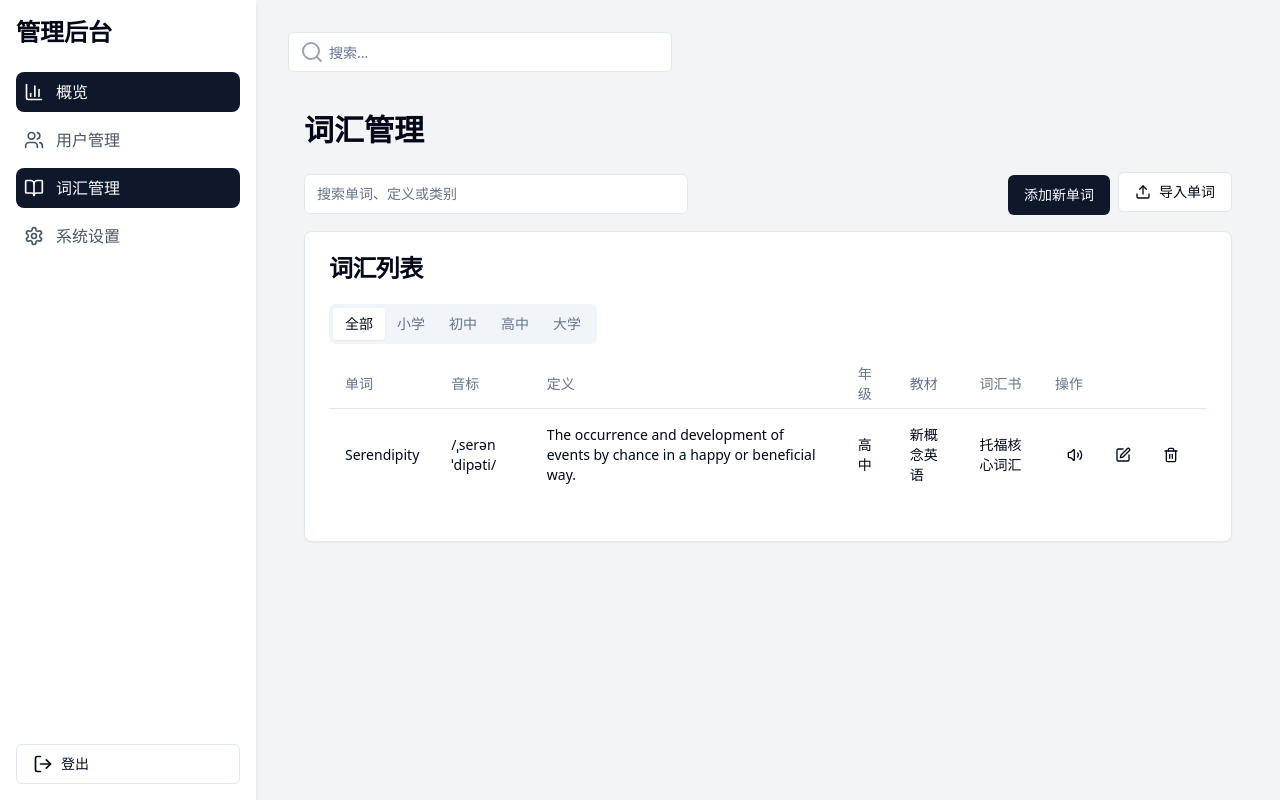
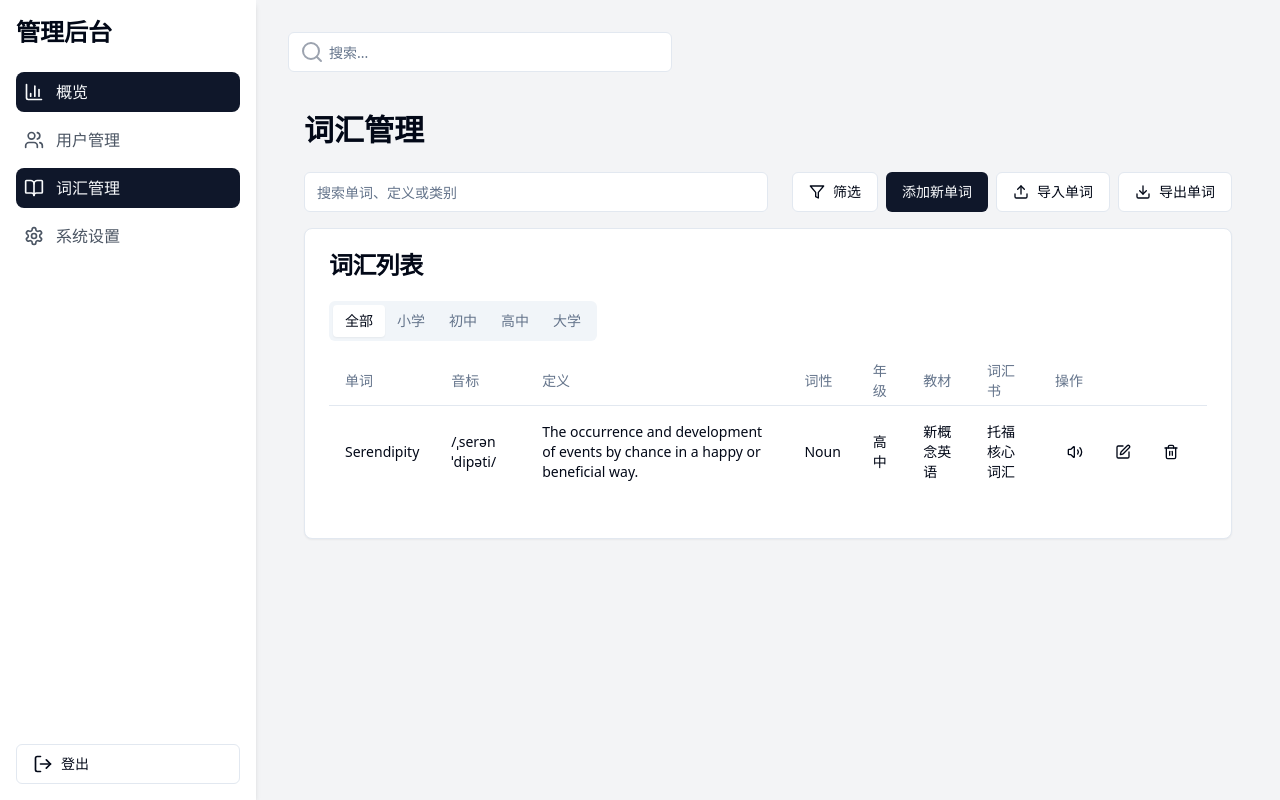
Before and after one commit to sohotv/wordwhiz-memory, a React (Vite) app: page /admin/words in a window 1280 px wide. Built offline with nearby package versions, Linux system fonts and the light colour scheme; sample sign-in values are in the browser's storage.

Commit message:
Enhance Vocabulary Management
Improved the layout and functionality of the vocabulary management page to provide an optimal user experience.
[skip gpt_engineer]

```diff
--- a/src/pages/WordManagement.jsx
+++ b/src/pages/WordManagement.jsx
@@ -9,7 +9,9 @@ import { Select, SelectContent, SelectItem, SelectTrigger, SelectValue } from "@
 import { Textarea } from "@/components/ui/textarea";
 import { Tabs, TabsContent, TabsList, TabsTrigger } from "@/components/ui/tabs";
 import { Pagination } from "@/components/ui/pagination";
-import { Upload, Volume2, Edit, Trash2 } from "lucide-react";
+import { Upload, Volume2, Edit, Trash2, Filter, Download } from "lucide-react";
+import { Popover, PopoverContent, PopoverTrigger } from "@/components/ui/popover";
+import { Checkbox } from "@/components/ui/checkbox";
 
 const WordManagement = () => {
   const [words, setWords] = useState([
@@ -43,6 +45,12 @@ const WordManagement = () => {
   const [currentPage, setCurrentPage] = useState(1);
   const [itemsPerPage] = useState(10);
   const [activeTab, setActiveTab] = useState('all');
+  const [filters, setFilters] = useState({
+    grade: [],
+    textbook: [],
+    vocabularyBook: [],
+    category: []
+  });
 
   const handleAddWord = () => {
     if (newWord.word && newWord.definition) {
@@ -81,11 +89,29 @@ const WordManagement = () => {
     console.log('Importing words...');
   };
 
+  const handleExportWords = () => {
+    // Implement word export logic here
+    console.log('Exporting words...');
+  };
+
+  const handleFilterChange = (key, value) => {
+    setFilters(prev => ({
+      ...prev,
+      [key]: prev[key].includes(value)
+        ? prev[key].filter(item => item !== value)
+        : [...prev[key], value]
+    }));
+  };
+
   const filteredWords = words.filter(word =>
     (word.word.toLowerCase().includes(searchTerm.toLowerCase()) ||
     word.definition.toLowerCase().includes(searchTerm.toLowerCase()) ||
     word.category.toLowerCase().includes(searchTerm.toLowerCase())) &&
-    (activeTab === 'all' || word.grade === activeTab)
+    (activeTab === 'all' || word.grade === activeTab) &&
+    (filters.grade.length === 0 || filters.grade.includes(word.grade)) &&
+    (filters.textbook.length === 0 || filters.textbook.includes(word.textbook)) &&
+    (filters.vocabularyBook.length === 0 || filters.vocabularyBook.includes(word.vocabularyBook)) &&
+    (filters.category.length === 0 || filters.category.includes(word.category))
   );
 
   // Pagination
@@ -95,17 +121,65 @@ const WordManagement = () => {
 
   const paginate = (pageNumber) => setCurrentPage(pageNumber);
 
+  const renderFilters = () => (
+    <Popover>
+      <PopoverTrigger asChild>
+        <Button variant="outline" className="ml-2">
+          <Filter className="mr-2 h-4 w-4" />
+          筛选
+        </Button>
+      </PopoverTrigger>
+      <PopoverContent className="w-80">
+        <div className="grid gap-4">
+          <div className="space-y-2">
+            <h4 className="font-medium leading-none">年级</h4>
+            <div className="grid grid-cols-2 gap-2">
+              {['小学', '初中', '高中', '大学'].map((grade) => (
+                <div key={grade} className="flex items-center space-x-2">
+                  <Checkbox
+                    id={`grade-${grade}`}
+                    checked={filters.grade.includes(grade)}
+                    onCheckedChange={() => handleFilterChange('grade', grade)}
+                  />
+                  <label htmlFor={`grade-${grade}`}>{grade}</label>
+                </div>
+              ))}
+            </div>
+          </div>
+          <div className="space-y-2">
+            <h4 className="font-medium leading-none">词性</h4>
+            <div className="grid grid-cols-2 gap-2">
+              {['Noun', 'Verb', 'Adjective', 'Adverb'].map((category) => (
+                <div key={category} className="flex items-center space-x-2">
+                  <Checkbox
+                    id={`category-${category}`}
+                    checked={filters.category.includes(category)}
+                    onCheckedChange={() => handleFilterChange('category', category)}
+                  />
+                  <label htmlFor={`category-${category}`}>{category}</label>
+                </div>
+              ))}
+            </div>
+          </div>
+          {/* Add similar sections for textbook and vocabularyBook if needed */}
+        </div>
+      </PopoverContent>
+    </Popover>
+  );
+
   return (
     <div className="container mx-auto p-4">
       <h1 className="text-3xl font-bold mb-6">词汇管理</h1>
       <div className="mb-4 flex justify-between items-center">
-        <Input
-          placeholder="搜索单词、定义或类别"
-          value={searchTerm}
-          onChange={(e) => setSearchTerm(e.target.value)}
-          className="max-w-sm"
-        />
-        <div className="space-x-2">
+        <div className="flex-1 mr-4">
+          <Input
+            placeholder="搜索单词、定义或类别"
+            value={searchTerm}
+            onChange={(e) => setSearchTerm(e.target.value)}
+          />
+        </div>
+        <div className="flex space-x-2">
+          {renderFilters()}
           <Dialog>
             <DialogTrigger asChild>
               <Button>添加新单词</Button>
@@ -222,6 +296,10 @@ const WordManagement = () => {
             <Upload className="mr-2 h-4 w-4" />
             导入单词
           </Button>
+          <Button variant="outline" onClick={handleExportWords}>
+            <Download className="mr-2 h-4 w-4" />
+            导出单词
+          </Button>
         </div>
       </div>
       <Card>
@@ -244,6 +322,7 @@ const WordManagement = () => {
                 <TableHead>单词</TableHead>
                 <TableHead>音标</TableHead>
                 <TableHead>定义</TableHead>
+                <TableHead>词性</TableHead>
                 <TableHead>年级</TableHead>
                 <TableHead>教材</TableHead>
                 <TableHead>词汇书</TableHead>
@@ -256,6 +335,7 @@ const WordManagement = () => {
                   <TableCell>{word.word}</TableCell>
                   <TableCell>{word.phonetic}</TableCell>
                   <TableCell>{word.definition}</TableCell>
+                  <TableCell>{word.category}</TableCell>
                   <TableCell>{word.grade}</TableCell>
                   <TableCell>{word.textbook}</TableCell>
                   <TableCell>{word.vocabularyBook}</TableCell>
```
